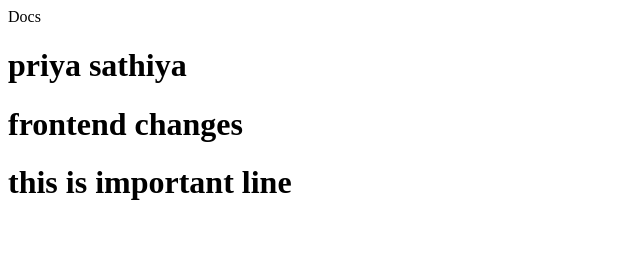
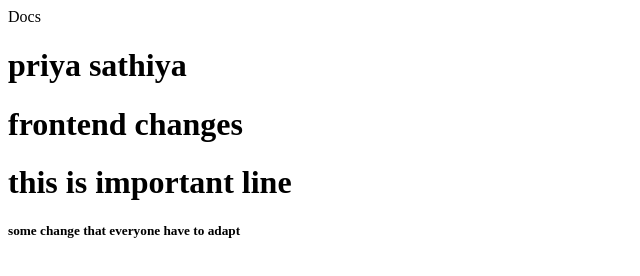
Before and after one commit to sathiyapriya442-hash/samplerepo, a plain HTML site: page index.html in a window 1280 px wide. Shown: the whole page, without its empty margins (0-640 px from the left). Drawn offline with Linux system fonts and the light colour scheme.

Commit message:
Add important note for adaptation in index.html

```diff
--- a/index.html
+++ b/index.html
@@ -9,5 +9,6 @@
         <h1> priya sathiya </h1>
         <h1>frontend changes</h1>
         <h1>this is important line</h1>
+        <h5>some change that everyone have to adapt</h5>
     </body>
 </html>
```
